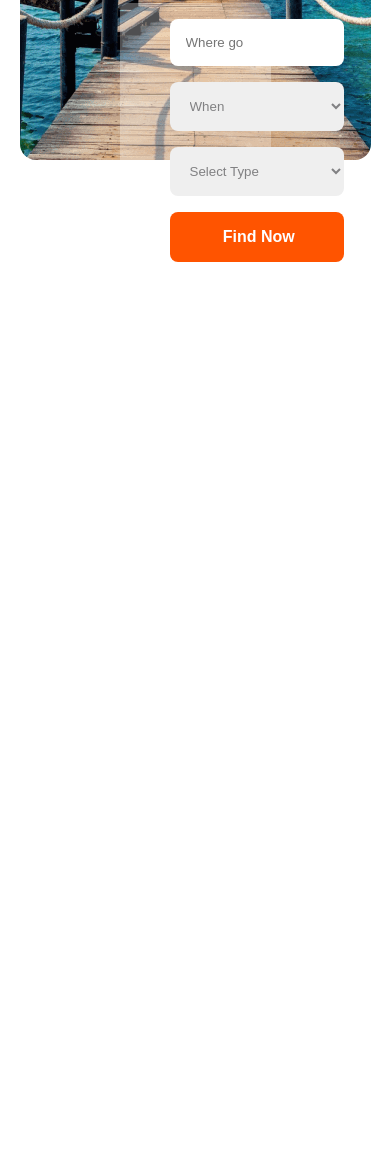
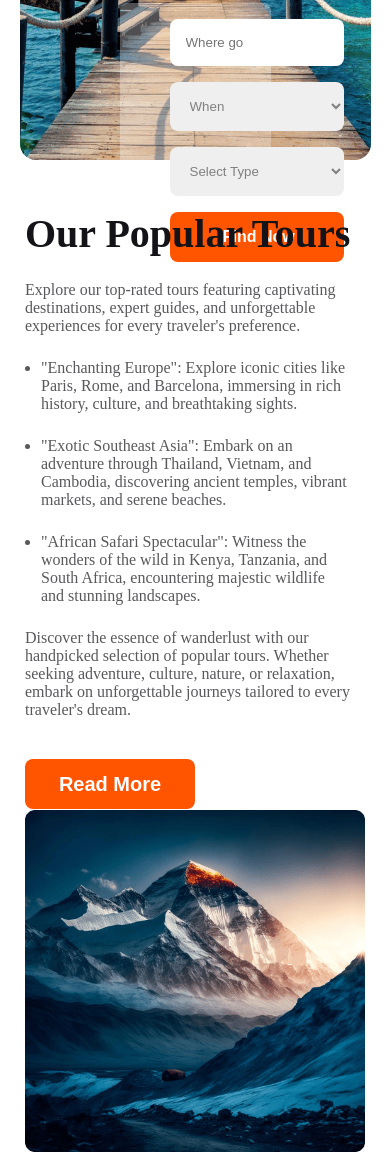
Before and after one commit to alamin-wd/r8-a2-dawn-travels, a plain HTML site: page index.html in a window 390 px wide. Shown: the part 479-1631 px from the top of the page. Before the commit the page ends 844 px from the top, so only its background shows below. Drawn offline with Linux system fonts and the light colour scheme.

Commit message:
popular tours section complete with responsivly

```diff
--- a/index.html
+++ b/index.html
@@ -62,9 +62,43 @@
             </div>
         </div>
     </header>
+    <!-- Header Section End -->
 
-    <!-- Header Section End -->
     <main>
+
+        <!-- Tours Section Start -->
+
+        <section class="tours-container">
+            <div class="tours-content">
+                <h3 class="tittles"> Our Popular Tours
+                </h3>
+                <p class="descriptions">
+                    Explore our top-rated tours featuring captivating destinations, expert guides, and unforgettable
+                    experiences for every traveler's preference.
+                </p>
+                <ul>
+                    <li>"Enchanting Europe": Explore iconic cities like Paris, Rome, and Barcelona, immersing in rich
+                        history, culture, and breathtaking sights.
+                    </li>
+                    <li>
+                        "Exotic Southeast Asia": Embark on an adventure through Thailand, Vietnam, and Cambodia,
+                        discovering ancient temples, vibrant markets, and serene beaches.
+                    </li>
+                    <li>
+                        "African Safari Spectacular": Witness the wonders of the wild in Kenya, Tanzania, and South
+                        Africa, encountering majestic wildlife and stunning landscapes.
+                    </li>
+                </ul>
+                <p class="descriptions">
+                    Discover the essence of wanderlust with our handpicked selection of popular tours. Whether seeking
+                    adventure, culture, nature, or relaxation, embark on unforgettable journeys tailored to every
+                    traveler's dream.
+                </p>
+                <button class="primary-btn">Read More</button>
+            </div>
+            <img class="tours-img" src="./images/rectangle 4.png" alt="" />
+        </section>
+        <!-- Tours Section End -->
 
     </main>
     <!-- footer Section Start -->
--- a/styles/style.css
+++ b/styles/style.css
@@ -8,6 +8,31 @@
 main,
 header {
     margin: 0px 100px;
+}
+
+.tittles {
+    color: #131318;
+    font-size: 2.5rem;
+    font-weight: 800;
+}
+
+.descriptions {
+    color: #131318B3;
+    font-size: 1rem;
+    font-weight: 400;
+    margin: 1.5rem 0px;
+}
+
+.primary-btn {
+    background-color: #FF5400;
+    color: #ffffff;
+    border: none;
+    border-radius: 8px;
+    width: 170px;
+    height: 50px;
+    font-size: 20px;
+    font-weight: 800;
+    margin-top: 1rem;
 }
 
 
@@ -44,6 +69,8 @@ header {
     gap: 2rem;
 }
 
+.navbar,
+.navbar-menus,
 li {
     list-style: none;
 }
@@ -121,10 +148,33 @@ li>a:hover {
     font-weight: 700
 }
 
-
 /* Header Section End */
 
+/* Tours Section Styles Start */
+.tours-container {
+    display: flex;
+    justify-content: space-between;
+    align-items: center;
+    gap: 50px;
+}
 
+.tours-content {
+    text-align: left;
+    max-height: 550px;
+}
+
+ul {
+    margin-left: 1rem;
+    width: 90%;
+}
+
+ul>li {
+    list-style-type: initial;
+    color: #131318B3;
+    margin-bottom: 1.5rem;
+}
+
+/* Tours section Styles End*/
 
 /* Responsive Styles for Mobile view */
 
@@ -191,4 +241,25 @@ li>a:hover {
         margin-bottom: 1rem;
     }
 }
+
 /* header section responsive end */
+
+/* Tours section responsive start */
+
+@media screen and (max-width: 600px) {
+    .tours-container {
+        flex-direction: column;
+        margin: 0px 25px;
+    }
+
+    .tours-content {
+        width: 100%;
+    }
+
+    .tours-img {
+        width: 100%;
+        height: 342px;
+    }
+}
+
+/* Tours section responsive end*/
```
